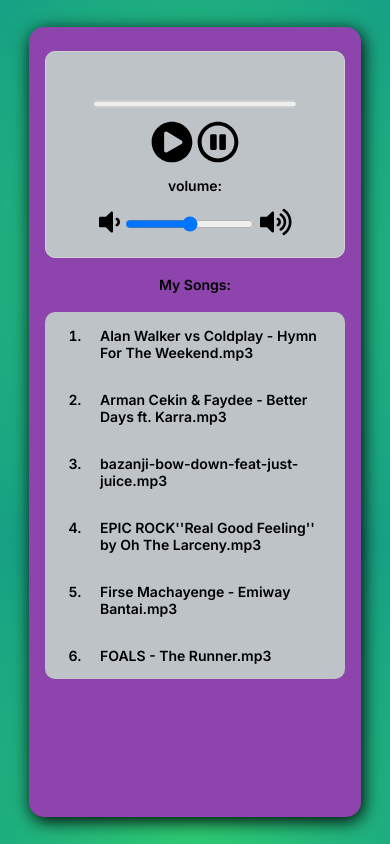
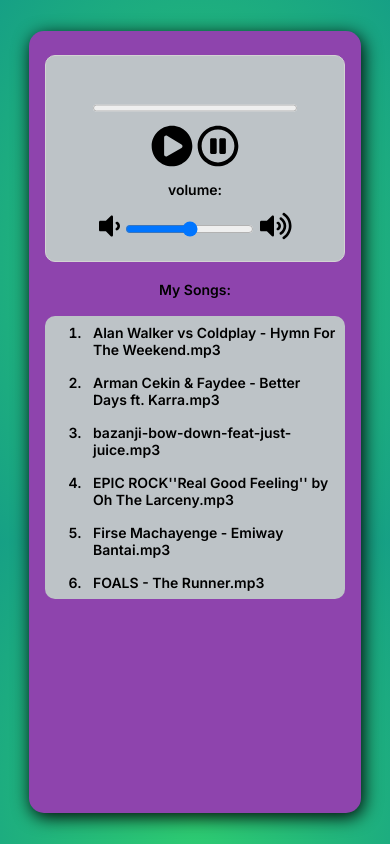
Before and after one commit to iDraciel/Music-App, a plain HTML site: page index.html in a window 390 px wide. Drawn offline with Linux system fonts and the light colour scheme.

Commit message:
added padding changes

```diff
--- a/style.css
+++ b/style.css
@@ -13,7 +13,7 @@ body{
 .box{
   background: #8e44ad;
   width: 400px;
-   height: 90%;
+   height: 89%;
    padding: 1.5rem 1rem;
    border-radius: 15px;
  /*   margin: 0 auto; */
@@ -31,7 +31,7 @@ body{
   }
   .box{
     width: 300px;
-    height:88%;
+    height:87%;
   }
 }
 
@@ -46,7 +46,11 @@ li{
 li:hover, svg:hover{
   cursor:pointer;
 }
-
+@media screen and (max-width:600px){
+  li{
+    padding:8px;
+  }
+}
 
 .cover {
   border: 1px lightgrey solid;
```
